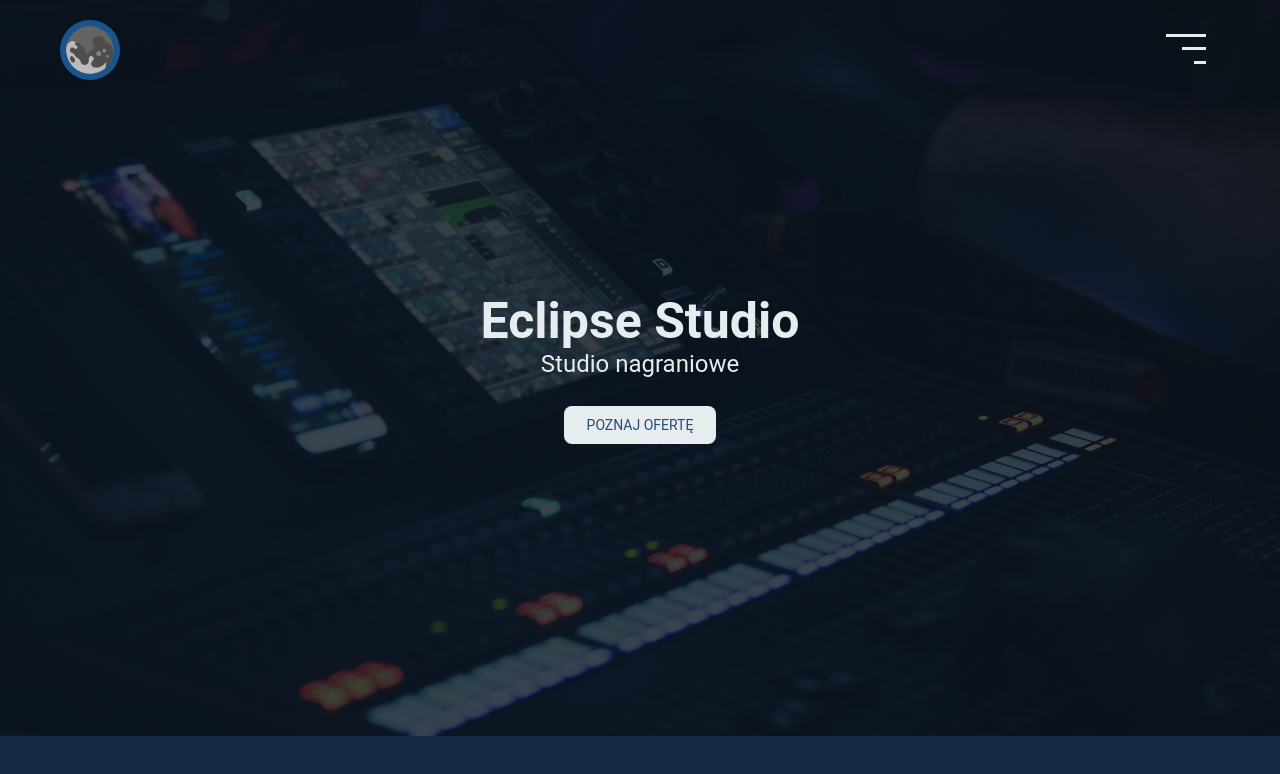
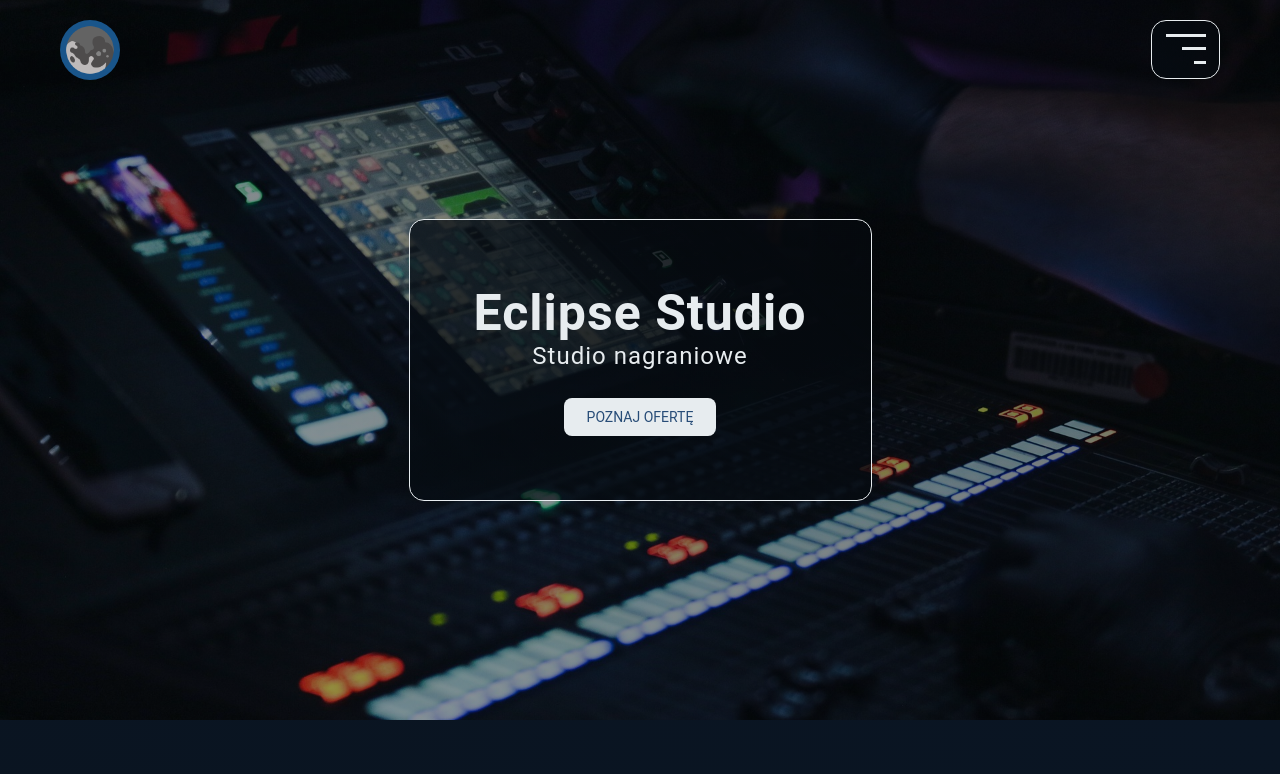
Before and after one commit to KacperLechicki/EclipseStudio, a plain HTML site: page index.html in a window 1280 px wide. Drawn offline with Linux system fonts and the light colour scheme.

Commit message:
added box

```diff
--- a/index.html
+++ b/index.html
@@ -44,9 +44,11 @@
 
     <!-- HEADER -->
     <header class="header">
-        <h1 class="header__heading">Eclipse Studio</h1>
-        <p class="header__text">Studio nagraniowe</p>
-        <a href="#pricing" class="header__btn btn--specialAnimation">Poznaj ofertę</a>
+        <div class="header__box">
+            <h1 class="header__heading">Eclipse Studio</h1>
+            <p class="header__text">Studio nagraniowe</p>
+            <a href="#pricing" class="header__btn btn--specialAnimation">Poznaj ofertę</a>
+        </div>
     </header>
 
     <script src="./js/script.js"></script>
--- a/scss/_colors.scss
+++ b/scss/_colors.scss
@@ -7,8 +7,17 @@ $buttons-main-hover: #d0d6d9;
 
 $hero-gradient: linear-gradient(
 	45deg,
-	rgba(12, 24, 38, 0.8),
-	rgba(10, 19, 29, 0.8)
+	rgba(6, 13, 20, 0.4),
+	rgba(5, 9, 14, 0.6)
 );
-$back: linear-gradient(45deg, rgb(21, 43, 69), rgb(20, 42, 68));
-$back-alfa: linear-gradient(45deg, rgba(18, 36, 58, 0.98), rgba(14, 28, 46, 0.96));
+$back: linear-gradient(45deg, rgb(10, 20, 32), rgb(10, 21, 35));
+$back-alfa: linear-gradient(
+	45deg,
+	rgba(10, 20, 32, 0.98),
+	rgba(10, 21, 35, 0.96)
+);
+$header-back-alfa: linear-gradient(
+	45deg,
+	rgba(6, 13, 20, 0.65),
+	rgba(5, 9, 14, 0.8)
+);
--- a/scss/style.scss
+++ b/scss/style.scss
@@ -36,7 +36,9 @@ body {
 		right: 20px;
 		padding: 1em;
 		background: none;
-		border: 1px solid transparent;
+		border: 1px solid colors.$main-text;
+		border-radius: 15px;
+		background-image: colors.$header-back-alfa;
 		cursor: pointer;
 		z-index: 1000;
 
@@ -173,18 +175,32 @@ body {
 	justify-content: center;
 	align-items: center;
 	flex-direction: column;
-	height: 92vh;
+	height: 90vh;
 	text-align: center;
 	color: colors.$main-text;
 	@include mixins.heroIMG('../img/header_640.jpeg');
 	background-attachment: scroll;
 
+	&__box {
+		position: absolute;
+		display: flex;
+		flex-direction: column;
+		justify-content: center;
+		align-items: center;
+		padding: 4em;
+		border: 1px solid colors.$main-text;
+		border-radius: 15px;
+		background-image: colors.$header-back-alfa;
+	}
+
 	&__heading {
 		font-size: 4.8rem;
+		letter-spacing: 1px;
 	}
 
 	&__text {
 		font-size: 2.6rem;
+		letter-spacing: 1px;
 	}
 
 	&__btn {
```
Also changed, not shown: css/style.css, 1 other file.
